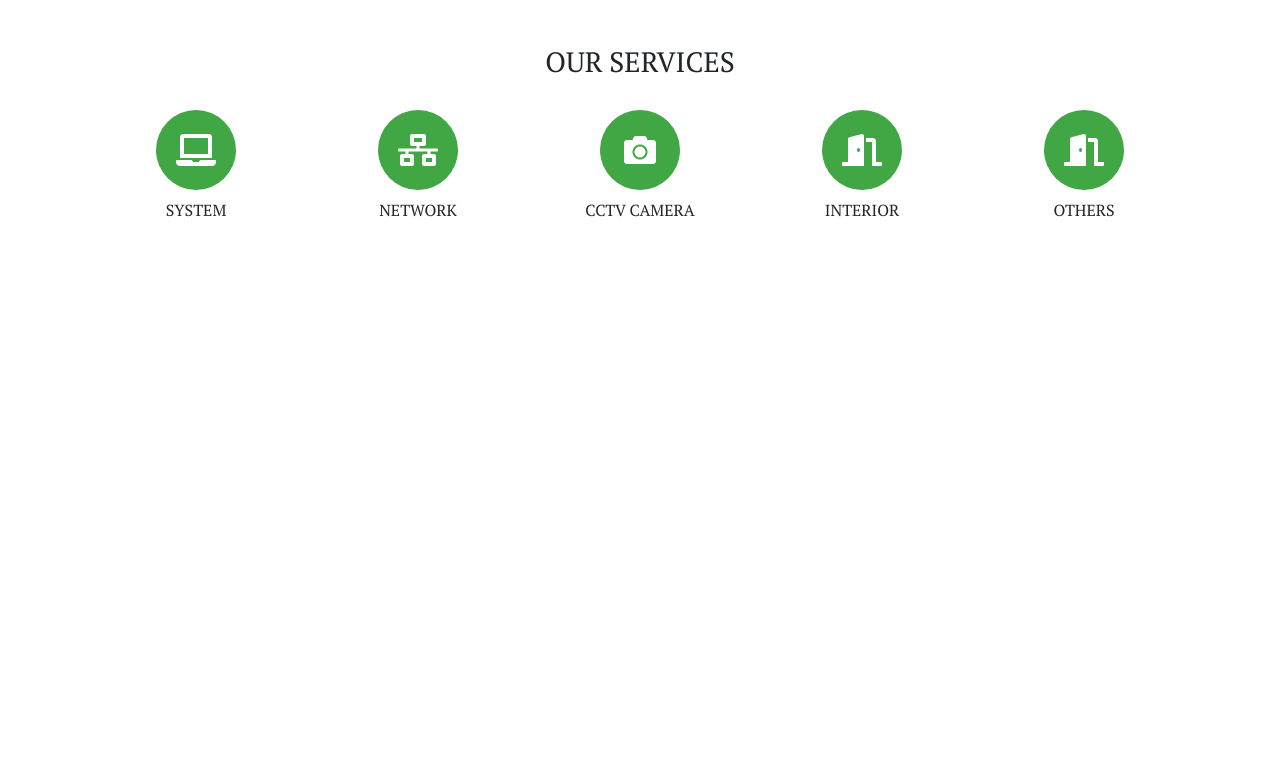
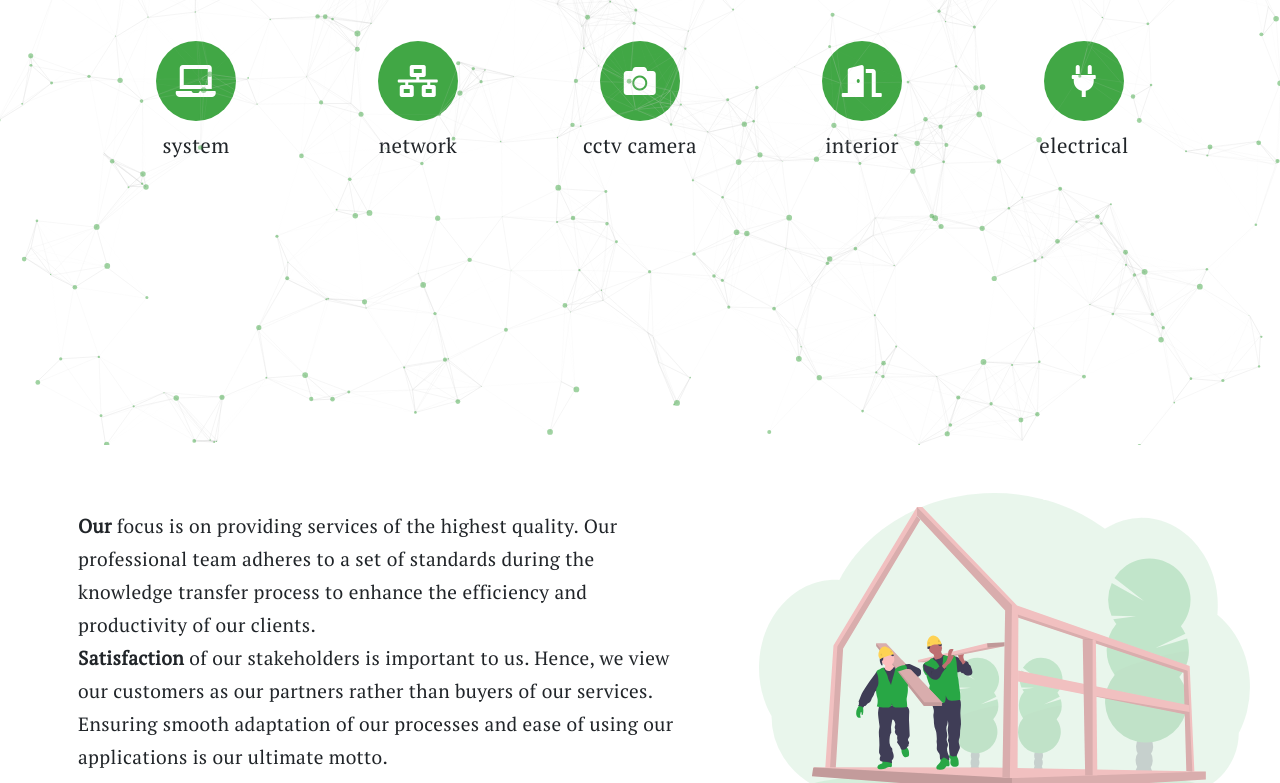
Before and after one commit to prakasharul/smart-infra, a plain HTML site: page index.html in a window 1280 px wide. Shown: the part 355-1138 px from the top of the page. Before the commit the page ends 800 px from the top, so only its background shows below. Drawn offline with nearby package versions, Linux system fonts and the light colour scheme; animation ran at ten frames a second.

Commit message:
particle effect + about + contact

```diff
--- a/assets/css/style.css
+++ b/assets/css/style.css
@@ -14,7 +14,10 @@
     color: #41a745;
     font-style: 1.2rem
 }
-.hero-section .content {
+.hero-section{
+    height: 100vh;
+}
+.content {
 	font-size: 1.2rem;
     line-height: 33px;
     letter-spacing: 0.4px;
@@ -31,10 +34,13 @@
 }
 
 .service-block{
-	text-transform: uppercase;
 	letter-spacing: 1px
 	font-weight:600;
-	font-family: sans-serif;
+}
+
+.service-text {
+    font-size: 1.3rem;
+    text-transform: lowercase;
 }
 .service {
 	height: 80px;
@@ -50,9 +56,65 @@
 .text {
 	padding-top: 10px;
 }
+.title {
+    text-transform: uppercase;
+}
 
 
 .grey-scale {
   -webkit-filter: grayscale(100%); /* Safari 6.0 - 9.0 */
   filter: grayscale(100%);
 }
+
+.contact {
+    font-size: 1.2rem;
+    letter-spacing: 0px;
+    line-height: 26px;
+}
+
+
+.contact .fas {
+    font-size: 2rem !important;
+}
+
+/* ---- reset ---- */
+
+body {
+  margin: 0;
+  font:normal 75% Arial, Helvetica, sans-serif;
+}
+
+canvas {
+  display: block;
+  vertical-align: bottom;
+}
+
+/* ---- particles.js container ---- */
+
+#particles-js {
+  position: absolute;
+  width: 100%;
+  height: 100%;
+  /*background-color: #fff;*/
+  background-repeat: no-repeat;
+  background-size: contain;
+  background-position: right;
+}
+
+/* ---- stats.js ---- */
+
+.count-particles{
+  background: #000022;
+  position: absolute;
+  top: 48px;
+  left: 0;
+  width: 80px;
+  color: #666;
+  font-size: .8em;
+  text-align: left;
+  text-indent: 4px;
+  line-height: 14px;
+  padding-bottom: 2px;
+  font-family: Helvetica, Arial, sans-serif;
+  font-weight: bold;
+}
--- /dev/null
+++ b/assets/js/particle.js
@@ -0,0 +1,133 @@
+/* ---- particles.js config ---- */
+
+particlesJS("particles-js", {
+  "particles": {
+    "number": {
+      "value": 380,
+      "density": {
+        "enable": true,
+        "value_area": 800
+      }
+    },
+    "color": {
+      "value": "#41a745"
+    },
+    "shape": {
+      "type": "circle",
+      "stroke": {
+        "width": 0,
+        "color": "#000000"
+      },
+      "polygon": {
+        "nb_sides": 5
+      },
+      "image": {
+        "src": "img/github.svg",
+        "width": 100,
+        "height": 100
+      }
+    },
+    "opacity": {
+      "value": 0.5,
+      "random": false,
+      "anim": {
+        "enable": false,
+        "speed": 1,
+        "opacity_min": 0.1,
+        "sync": false
+      }
+    },
+    "size": {
+      "value": 3,
+      "random": true,
+      "anim": {
+        "enable": false,
+        "speed": 40,
+        "size_min": 0.1,
+        "sync": false
+      }
+    },
+    "line_linked": {
+      "enable": true,
+      "distance": 90,
+      "color": "#ccc",
+      "opacity": 0.4,
+      "width": 1
+    },
+    "move": {
+      "enable": true,
+      "speed": 6,
+      "direction": "none",
+      "random": false,
+      "straight": false,
+      "out_mode": "out",
+      "bounce": false,
+      "attract": {
+        "enable": false,
+        "rotateX": 600,
+        "rotateY": 1200
+      }
+    }
+  },
+  "interactivity": {
+    "detect_on": "canvas",
+    "events": {
+      "onhover": {
+        "enable": true,
+        "mode": "grab"
+      },
+      "onclick": {
+        "enable": true,
+        "mode": "push"
+      },
+      "resize": true
+    },
+    "modes": {
+      "grab": {
+        "distance": 140,
+        "line_linked": {
+          "opacity": 1
+        }
+      },
+      "bubble": {
+        "distance": 400,
+        "size": 40,
+        "duration": 2,
+        "opacity": 8,
+        "speed": 3
+      },
+      "repulse": {
+        "distance": 200,
+        "duration": 0.4
+      },
+      "push": {
+        "particles_nb": 4
+      },
+      "remove": {
+        "particles_nb": 2
+      }
+    }
+  },
+  "retina_detect": true
+});
+
+
+/* ---- stats.js config ---- */
+
+var count_particles, stats, update;
+stats = new Stats;
+stats.setMode(0);
+stats.domElement.style.position = 'absolute';
+stats.domElement.style.left = '0px';
+stats.domElement.style.top = '0px';
+document.body.appendChild(stats.domElement);
+count_particles = document.querySelector('.js-count-particles');
+update = function() {
+  stats.begin();
+  stats.end();
+  if (window.pJSDom[0].pJS.particles && window.pJSDom[0].pJS.particles.array) {
+    count_particles.innerText = window.pJSDom[0].pJS.particles.array.length;
+  }
+  requestAnimationFrame(update);
+};
+requestAnimationFrame(update);
--- a/index.html
+++ b/index.html
@@ -7,7 +7,6 @@
     <meta name="viewport" content="width=device-width, initial-scale=1">
     <!-- google fonts -->
     <link href="https://fonts.googleapis.com/css?family=PT+Serif&display=swap" rel="stylesheet">
-
     <!-- font awesome -->
     <!-- <link rel="stylesheet" type="text/css" href="https://stackpath.bootstrapcdn.com/font-awesome/4.7.0/css/font-awesome.min.css"> -->
     <link rel="stylesheet" href="https://use.fontawesome.com/releases/v5.7.0/css/all.css" integrity="sha384-lZN37f5QGtY3VHgisS14W3ExzMWZxybE1SJSEsQp9S+oqd12jhcu+A56Ebc1zFSJ" crossorigin="anonymous">
@@ -19,7 +18,9 @@
 </head>
 
 <body>
-    <nav class="navbar navbar-expand-sm bg-white navbar-light">
+    <!-- particles.js container -->
+    <div id="particles-js"></div>
+    <nav class="navbar navbar-expand-sm bg-transparent fixed-top navbar-light">
         <!-- Brand -->
         <a class="navbar-brand" href="#"><img src="assets/img/logo.png" alt="Smart infra Solutions" class="grey-scale img-fluid"></a>
         <!-- Links -->
@@ -35,45 +36,88 @@
             </li>
         </ul>
     </nav>
-    <div class="container-fluid">
-
-        <div class="hero-section">
-        	<h1 class="text-center h1 header pt-4"><span class="text-success">Smart</span> Infra Solutions</h1>
-        	 <div class="text-center content pt-3 pl-5 pr-5  ">
-        	As an ISO 9001:2015 certified company, our focus is on providing services of the highest quality. We offer innovative and robust web applications and solutions to suit the requirement of the end user. Our professional team adheres to a set of standards during the knowledge transfer process to enhance the efficiency and productivity of our clients.
-
-Satisfaction of our stakeholders is important to us. Hence, we view our customers as our partners rather than buyers of our services. Ensuring smooth adaptation of our processes and ease of using our applications is our ultimate motto.
+    <div class="container-fluid" style="">
+        <div class="hero-section d-flex flex-column justify-content-center">
+            <h1 class="text-center h1 header pt-4"><span class="text-success">Smart</span> Infra Solutions</h1>
+            <!-- services -->
+            <div class="content container mt-5 mb-4 service-block">
+                <!-- <h3 class="text-center pb-4">We Provide</h3> -->
+                <ul class="nav justify-content-center nav-justified text-center">
+                    <li class="nav-item p-2">
+                        <i class="fa fa-laptop fa-2x service"></i><br>
+                        <div class="pt-2 service-text">System</div>
+                    </li>
+                    <li class="nav-item p-2">
+                        <i class="fa fa-network-wired service"></i><br>
+                        <div class="pt-2 service-text">Network</div>
+                    </li>
+                    <li class="nav-item p-2">
+                        <i class="fa fa-camera service"></i><br>
+                        <div class="pt-2 service-text">CCTV Camera</div>
+                    </li>
+                    <li class="nav-item p-2">
+                        <i class="fa fa-door-open service"></i><br>
+                        <div class="pt-2 service-text">Interior</div>
+                    </li>
+                    <li class="nav-item p-2">
+                        <i class="fa fa-plug service"></i><br>
+                        <div class="pt-2 service-text">Electrical</div>
+                    </li>
+                </ul>
+            </div>
+            <!-- <p class="text-center"><i class="fa fa-angle-down fa-2x"></i> <br>Know More</p> -->
         </div>
+        <div class="container-fluid mt-5 mb-5">
+            <!-- <h3 class="text-center pb-4 title text-success"><b>About Us</b></h3> -->
+            <div class="row service-block">
+                <div class="col-md-7 justify-content-center">
+                    <div class="text-left content pt-3 pl-5 pr-5  ">
+                        <b>Our</b> focus is on providing services of the highest quality. Our professional team adheres to a set of standards during the knowledge transfer process to enhance the efficiency and productivity of our clients.
+                        <br>
+                        <b>Satisfaction</b> of our stakeholders is important to us. Hence, we view our customers as our partners rather than buyers of our services. Ensuring smooth adaptation of our processes and ease of using our applications is our ultimate motto.
+                    </div>
+                </div>
+                <div class="col-md-5">
+                    <img src="assets/img/about.svg" class="img-fluid">
+                </div>
+            </div>
         </div>
-
-        <div class="content container mt-5 service-block">
-        	<h3 class="text-center pb-4">Our Services</h3>
-        	<ul class="nav justify-content-center nav-justified text-center">
-        		<li class="nav-item ">
-        			<i class="fa fa-laptop fa-2x service"></i><br>
-        			<div class="pt-2">System</div>
-        		</li>
-        		<li class="nav-item">
-        			<i class="fa fa-network-wired service"></i><br>
-        			<div class="pt-2">Network</div>
-        		</li>
-        		<li class="nav-item">
-        			<i class="fa fa-camera service"></i><br>
-        			<div class="pt-2">CCTV Camera</div>
-        		</li>
-        		<li class="nav-item">
-        			<i class="fa fa-door-open service"></i><br>
-        			<div class="pt-2">Interior</div>
-        		</li>
-        		<li class="nav-item">
-        			<i class="fa fa-door-open service"></i><br>
-        			<div class="pt-2">Others</div>
-        		</li>
-
-        	</ul>
+        <div class="clearfix">&nbsp;</div>
+        <div class="footer contact pt-5  pb-5 bg-light">
+            <h3 class="text-center pb-4 title">Contact Us</h3>
+            <div class="row">
+                <div class="col-md-4">
+                    <div class="media  p-3">
+                        <div class="media-left p-2 align-self-center">
+                            <i class="fas text-success fa-phone fa-1x"></i>
+                        </div>
+                        <div class="media-body p-2">
+                            <p class="m-0">+91 9176281128</p>
+                        </div>
+                    </div>
+                </div>
+                <div class="col-md-4">
+                    <div class="media  p-3">
+                        <div class="media-left p-2 align-self-center"><i class="fas text-success fa-hashtag fa-1x"></i> </div>
+                        <div class="media-body  p-2 ">
+                            <p class="m-0"> 358A Abdul Kalam Nagar, 4th Street,<br> Paraniputhur, Chennai 600 122</p>
+                        </div>
+                    </div>
+                </div>
+                <div class="col-md-4">
+                    <div class="media  p-3">
+                        <div class="media-left p-2 align-self-center"><i class="fas text-success  fa-envelope fa-1x"></i> </div>
+                        <div class="media-body p-2">
+                            <p class="m-0">Smartinfrasolutions3@gmail.com</p>
+                        </div>
+                    </div>
+                </div>
+            </div>
         </div>
-        <div class="footer"></div>
+        <p class="text-center"><small>Powered By <a href="https://codelife.in" target="_blank" class="text-success">Codelife India</a></small></p>
     </div>
+    <script type="text/javascript" src="https://cdn.jsdelivr.net/particles.js/2.0.0/particles.min.js"></script>
+    <script type="text/javascript" src="assets/js/particle.js"></script>
 </body>
 
 </html>
```
Also changed, not shown: assets/img/about.svg (added), assets/img/banner.svg (added).
